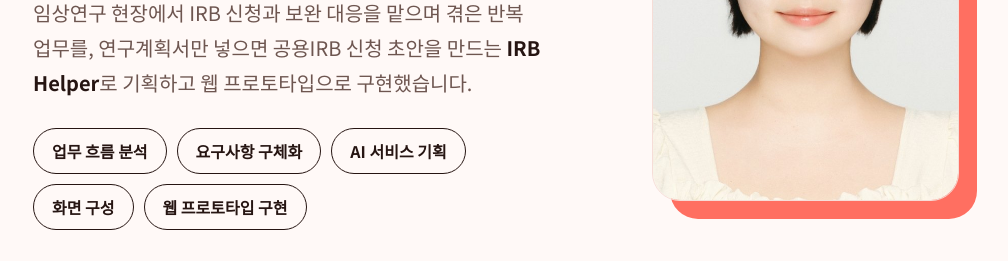
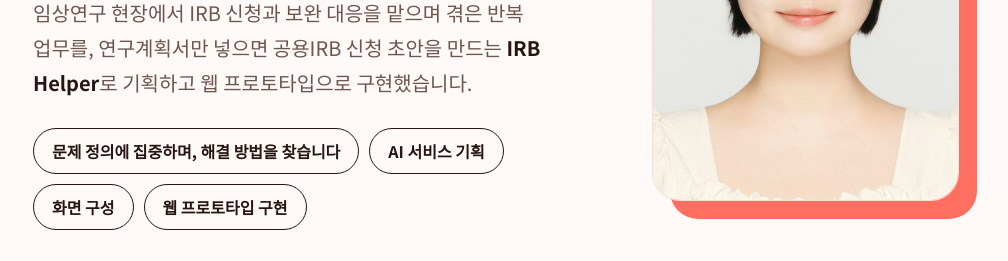
Before and after one commit to gracepark165/portfolio, a plain HTML site: page index.html in a window 1280 px wide. Shown: the part 493-754 px from the top of the page, without its empty margins (135-1143 px from the left). Drawn offline with Linux system fonts and the light colour scheme.

Commit message:
첫 화면 키워드 통합
Co-Authored-By: Claude Opus 5.5 <noreply@anthropic.com>
Claude-Session: https://claude.ai/code/session_019uza4vLGUXR9gHMEJ9XEh9

```diff
--- a/index.html
+++ b/index.html
@@ -423,7 +423,7 @@ section{padding-block:clamp(72px,10vw,128px)}
       <h1>현업의 반복 업무를<br><em>AI 서비스로</em><br>설계합니다</h1>
       <p class="lede">임상연구 현장에서 IRB 신청과 보완 대응을 맡으며 겪은 반복 업무를, 연구계획서만 넣으면 공용IRB 신청 초안을 만드는 <b>IRB Helper</b>로 기획하고 웹 프로토타입으로 구현했습니다.</p>
       <ul class="skills" aria-label="핵심 역량">
-        <li>업무 흐름 분석</li><li>요구사항 구체화</li><li>AI 서비스 기획</li><li>화면 구성</li><li>웹 프로토타입 구현</li>
+        <li>문제 정의에 집중하며, 해결 방법을 찾습니다</li><li>AI 서비스 기획</li><li>화면 구성</li><li>웹 프로토타입 구현</li>
       </ul>
       <div class="ctas"><a class="btn-d" href="#about">역량 보기 ↓</a><a class="btn-o" href="#projects">프로젝트 보기</a></div>
     </div>
```
